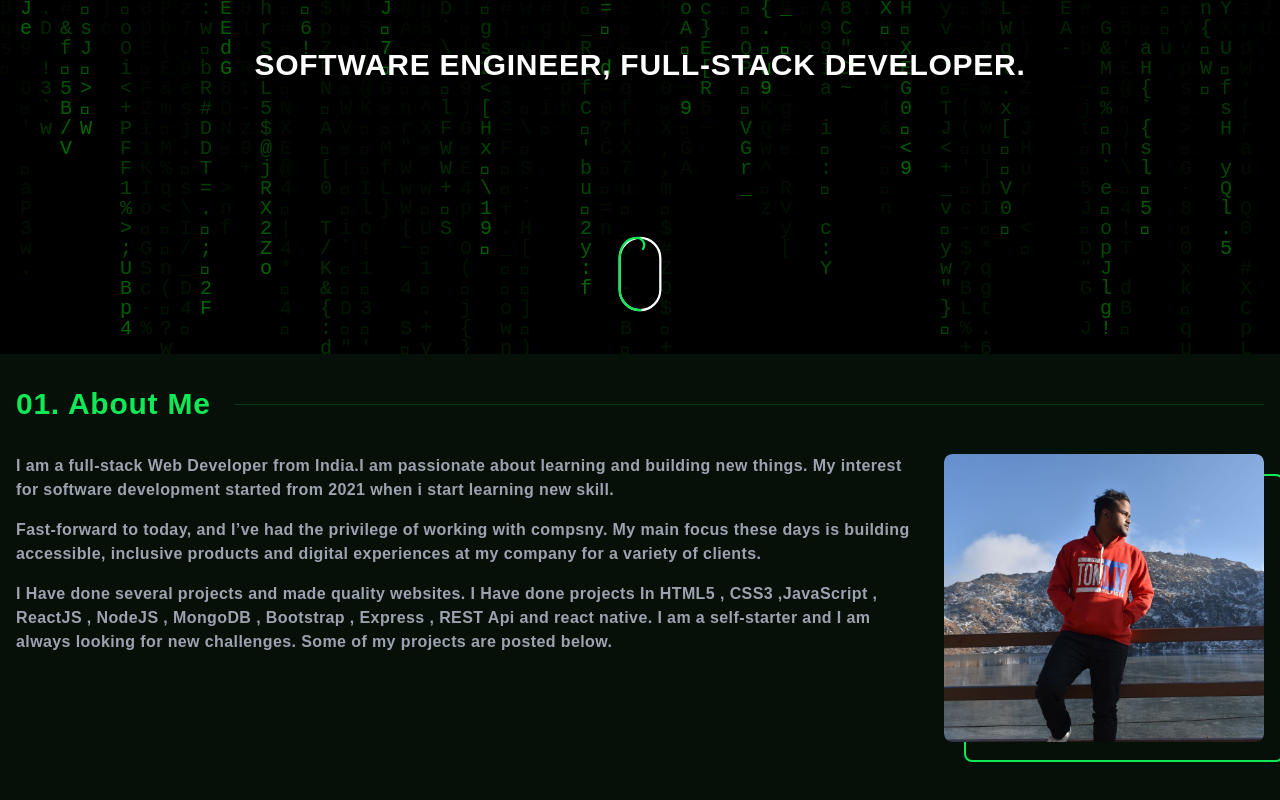
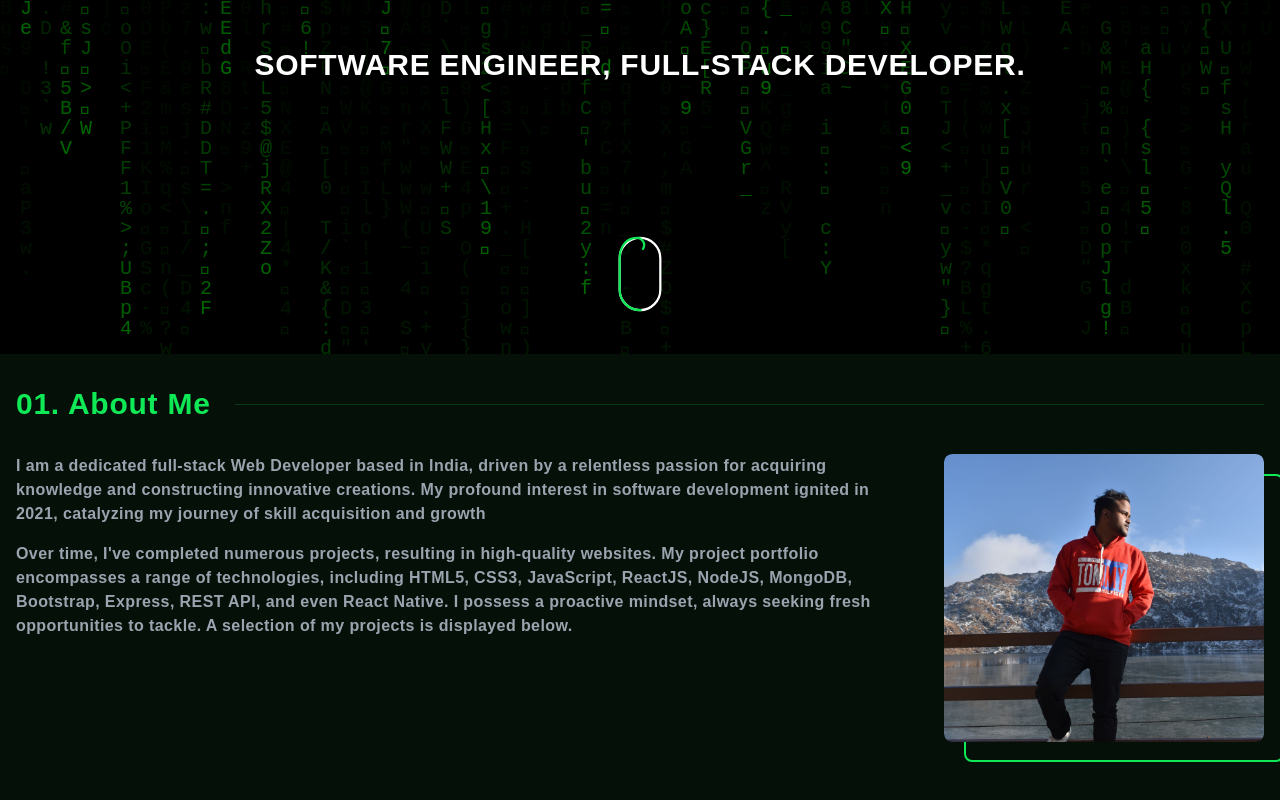
Before and after one commit to LoushikLK/portfolio-2, a Next.js app: page / in a window 1280 px wide. Shown: the part 446-1246 px from the top of the page. Built offline with nearby package versions, Linux system fonts and the light colour scheme.

Commit message:
Update AboutSection.tsx

```diff
--- a/src/components/section/AboutSection.tsx
+++ b/src/components/section/AboutSection.tsx
@@ -14,23 +14,12 @@ const AboutSection = () => {
         <div className="w-full flex items-start  gap-8 flex-col-reverse pb-20 lg:flex-row justify-center md:justify-between">
           <div className="flex flex-col gap-4">
             <h3 className="font-semibold tracking-wide text-gray-400">
-              I am a full-stack Web Developer from India.I am passionate about
-              learning and building new things. My interest for software
-              development started from 2021 when i start learning new skill.
+          I am a dedicated full-stack Web Developer based in India, driven by a relentless passion for acquiring knowledge and constructing innovative creations. My profound interest in software development ignited in 2021, catalyzing my journey of skill acquisition and growth
             </h3>
             <h3 className="font-semibold tracking-wide text-gray-400">
-              Fast-forward to today, and I’ve had the privilege of working with
-              compsny. My main focus these days is building accessible,
-              inclusive products and digital experiences at my company for a
-              variety of clients.
+            Over time, I've completed numerous projects, resulting in high-quality websites. My project portfolio encompasses a range of technologies, including HTML5, CSS3, JavaScript, ReactJS, NodeJS, MongoDB, Bootstrap, Express, REST API, and even React Native. I possess a proactive mindset, always seeking fresh opportunities to tackle. A selection of my projects is displayed below.
             </h3>
-            <h3 className="font-semibold tracking-wide text-gray-400">
-              I Have done several projects and made quality websites. I Have
-              done projects In HTML5 , CSS3 ,JavaScript , ReactJS , NodeJS ,
-              MongoDB , Bootstrap , Express , REST Api and react native. I am a
-              self-starter and I am always looking for new challenges. Some of
-              my projects are posted below.
-            </h3>
+
           </div>
 
           <div className=" w-full lg:w-fit h-full flex justify-center relative">
```
